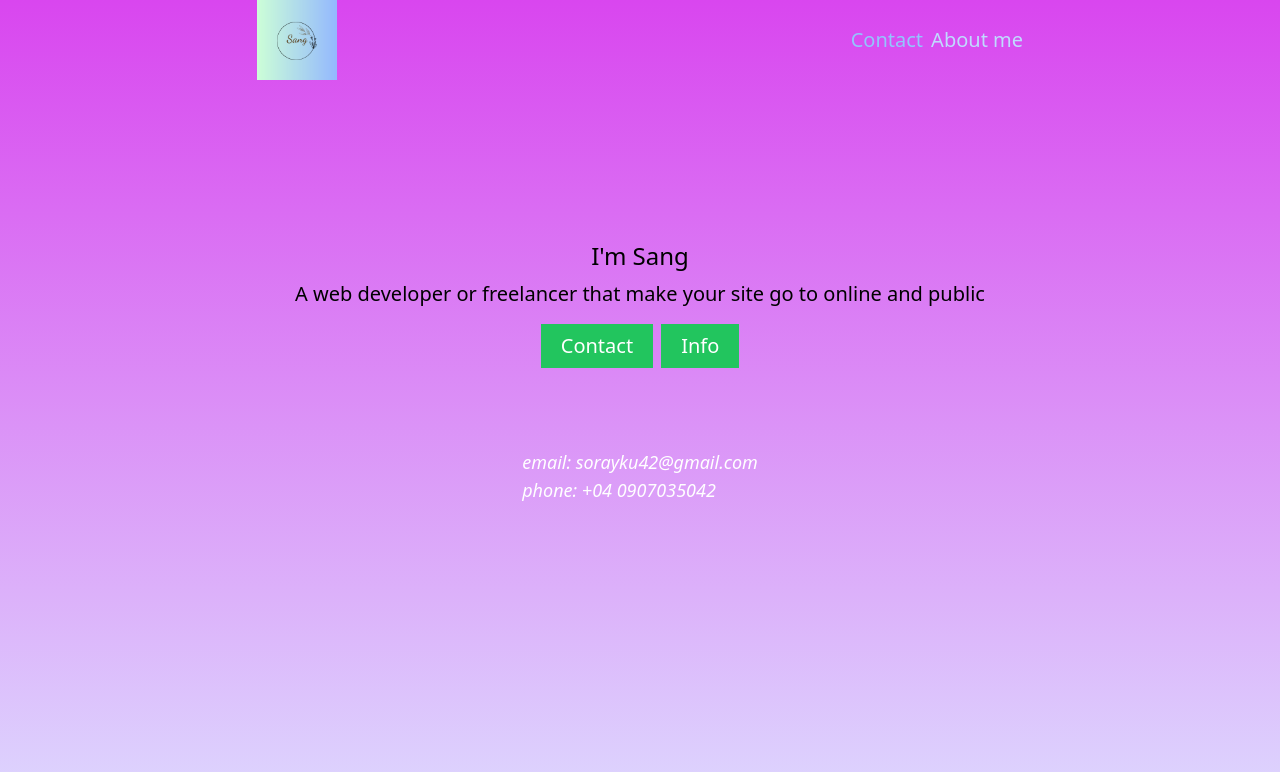
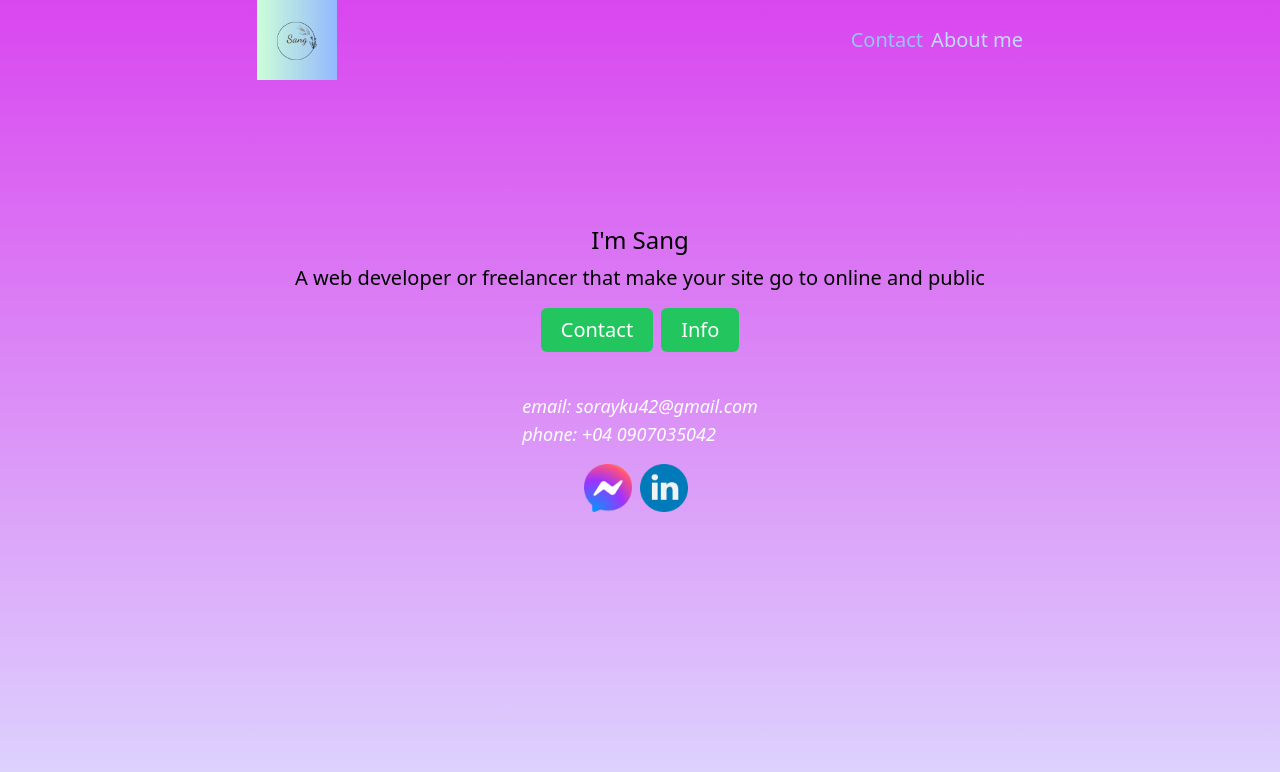
Before and after one commit to sorayaku123/refer_tailwind, a React (Vite) app: page / in a window 1280 px wide. Shown: the top 772 px of the page. Built offline with nearby package versions, Linux system fonts and the light colour scheme.

Commit message:
fewiofjewoifjew

```diff
--- a/src/App.jsx
+++ b/src/App.jsx
@@ -7,24 +7,32 @@ function App() {
   return (
   <div className="bg-gradient-to-t from-violet-200 to-fuchsia-500 h-screen xl:text-xl">
     <div className="flex justify-around items-center">
-     <img src="/Sang.png" className="object-cover h-20 w-20"/>
+     <img src="/Sang.png" className="h-20 w-20"/>
      <div className="flex items-center">
      <a className="text-blue-300 mr-2"> Contact </a>
      <a className="text-blue-200"> About me </a>
      </div>
     </div>
 
-    <div className="flex flex-col items-center mt-40 justify-center text-center xl:mt-50">
+    <div className="flex flex-col items-center mt-36 justify-center text-center xl:mt-50">
   <h1 className="text-2xl text-black-400"> I'm Sang</h1>
   <p className="mt-2">A web developer or freelancer that make your site go to online and public </p>
      <div className="flex gap-2 mt-4">
-     <a className="px-5 py-2 bg-green-500 text-white inline"> Contact </a>
-     <a className="px-5 py-2 bg-green-500 text-white inline"> Info </a>
+     <a className="px-5 py-2 bg-green-500 text-white inline rounded-md"> Contact </a>
+     <a className="px-5 py-2 bg-green-500 text-white inline rounded-md"> Info </a>
      </div>
 
-         <div className="text-white text-left mt-20 italic xl:text-lg">
+         <div className="text-white text-left mt-10 italic xl:text-lg">
       <p> email: sorayku42@gmail.com </p>
       <p> phone: +04 0907035042 </p>
+      <div class="flex gap-2 justify-center mr-2">
+      <a href="https://www.facebook.com/messages/e2ee/t/9238101126304664/">
+        <img src="/messenger.png" className="h-7 w-7 mt-4 cursor-pointer xl:h-12 xl:w-12"/>
+      </a>
+      <a href="https://www.linkedin.com/in/sang-nguyen-37071736b/">
+        <img src="/linkedin.png" className="h-7 w-7 mt-4 cursor-pointer xl:h-12 xl:w-12"/>
+      </a>
+      </div>
     </div>
     </div>
 
```
Also changed, not shown: public/linkedin.png (added), public/messenger.png (added).
